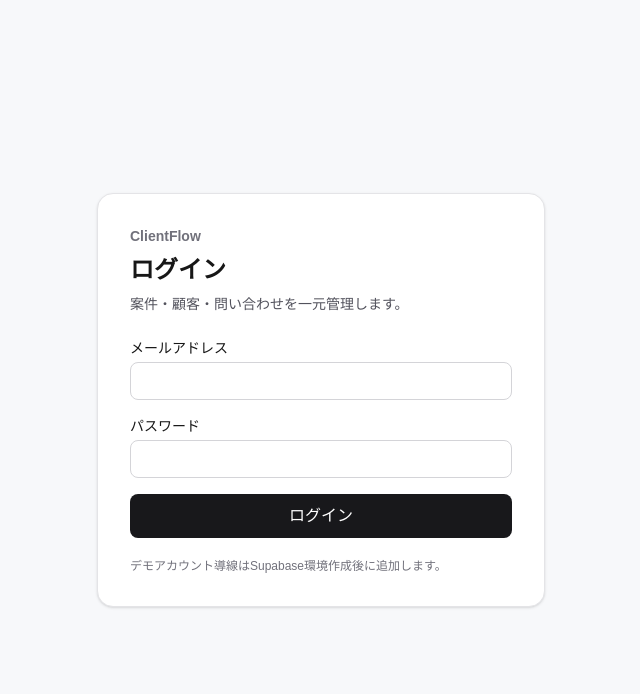
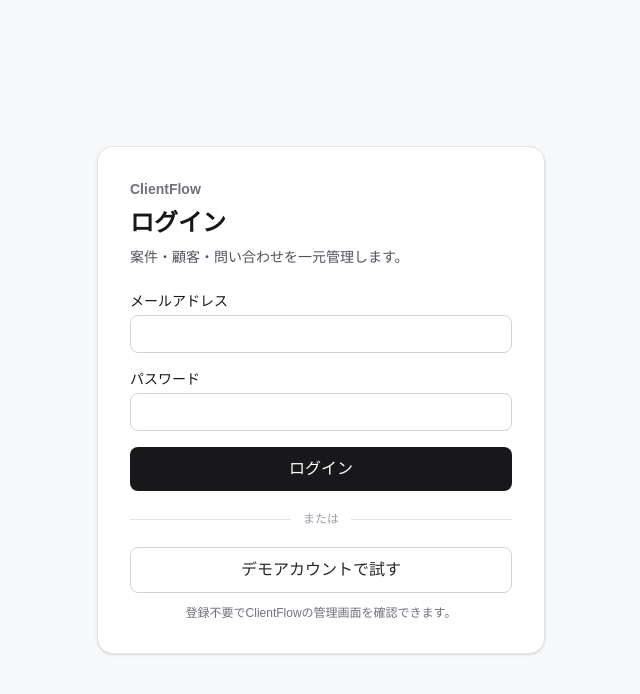
Before and after one commit to mkr-12/clientflow, a Next.js app: page /login in a window 1280 px wide. Shown: the top 694 px of the page, without its empty margins (319-959 px from the left). Built offline with nearby package versions, Linux system fonts and the light colour scheme; no server answers.

Commit message:
feat: add demo login flow

```diff
--- a/src/app/login/actions.ts
+++ b/src/app/login/actions.ts
@@ -7,15 +7,36 @@ export async function login(formData: FormData) {
   const email = String(formData.get("email") ?? "").trim();
   const password = String(formData.get("password") ?? "");
 
-  if (!email || !password) {
-    redirect("/login?error=invalid-input");
+  if (!email || !password) redirect("/login?error=invalid-input");
+
+  const supabase = await createClient();
+  const { error } = await supabase.auth.signInWithPassword({ email, password });
+
+  if (error) redirect("/login?error=login-failed");
+  redirect("/dashboard");
+}
+
+export async function demoLogin() {
+  const email = process.env.DEMO_USER_EMAIL?.trim();
+  const passwordBase64 = process.env.DEMO_USER_PASSWORD_B64;
+
+  if (!email || !passwordBase64) redirect("/login?error=demo-unavailable");
+
+  let password: string;
+  try {
+    password = Buffer.from(passwordBase64, "base64").toString("utf8");
+  } catch {
+    redirect("/login?error=demo-unavailable");
   }
+
+  if (!password) redirect("/login?error=demo-unavailable");
 
   const supabase = await createClient();
   const { error } = await supabase.auth.signInWithPassword({ email, password });
 
   if (error) {
-    redirect("/login?error=login-failed");
+    console.error("demo login failed", { code: error.code });
+    redirect("/login?error=demo-login-failed");
   }
 
   redirect("/dashboard");
--- a/src/app/login/page.tsx
+++ b/src/app/login/page.tsx
@@ -1,4 +1,14 @@
-import { login } from "./actions";
+import { redirect } from "next/navigation";
+import { createClient } from "@/lib/supabase/server";
+import { demoLogin, login } from "./actions";
+
+const errorMessage: Record<string, string> = {
+  "invalid-input": "メールアドレスとパスワードを入力してください。",
+  "login-failed": "ログインできませんでした。入力内容を確認してください。",
+  "no-organization": "利用可能なワークスペースがありません。",
+  "demo-unavailable": "デモアカウントは現在利用できません。",
+  "demo-login-failed": "デモアカウントへログインできませんでした。",
+};
 
 export default async function LoginPage({
   searchParams,
@@ -6,35 +16,70 @@ export default async function LoginPage({
   searchParams: Promise<{ error?: string }>;
 }) {
   const params = await searchParams;
-  const hasError = Boolean(params.error);
+  const supabase = await createClient();
+  const { data, error } = await supabase.auth.getClaims();
+
+  if (!error && data?.claims?.sub) redirect("/dashboard");
+
+  const message = params.error
+    ? (errorMessage[params.error] ?? "ログインできませんでした。")
+    : null;
 
   return (
     <main className="grid min-h-screen place-items-center p-6">
       <section className="w-full max-w-md rounded-2xl border border-zinc-200 bg-white p-8 shadow-sm">
         <p className="mb-2 text-sm font-semibold text-zinc-500">ClientFlow</p>
         <h1 className="text-2xl font-bold">ログイン</h1>
-        <p className="mt-2 text-sm text-zinc-600">案件・顧客・問い合わせを一元管理します。</p>
+        <p className="mt-2 text-sm text-zinc-600">
+          案件・顧客・問い合わせを一元管理します。
+        </p>
 
-        {hasError && (
+        {message && (
           <p className="mt-5 rounded-lg bg-red-50 p-3 text-sm text-red-700">
-            ログインできませんでした。入力内容を確認してください。
+            {message}
           </p>
         )}
 
         <form action={login} className="mt-6 space-y-4">
           <label className="block text-sm font-medium">
             メールアドレス
-            <input name="email" type="email" required className="mt-1 w-full rounded-lg border border-zinc-300 px-3 py-2" />
+            <input
+              name="email"
+              type="email"
+              required
+              autoComplete="email"
+              className="mt-1 w-full rounded-lg border border-zinc-300 px-3 py-2"
+            />
           </label>
           <label className="block text-sm font-medium">
             パスワード
-            <input name="password" type="password" required className="mt-1 w-full rounded-lg border border-zinc-300 px-3 py-2" />
+            <input
+              name="password"
+              type="password"
+              required
+              autoComplete="current-password"
+              className="mt-1 w-full rounded-lg border border-zinc-300 px-3 py-2"
+            />
           </label>
-          <button className="w-full rounded-lg bg-zinc-900 px-4 py-2.5 font-semibold text-white">ログイン</button>
+          <button className="w-full rounded-lg bg-zinc-900 px-4 py-2.5 font-semibold text-white">
+            ログイン
+          </button>
         </form>
 
-        <p className="mt-5 text-xs text-zinc-500">
-          デモアカウント導線はSupabase環境作成後に追加します。
+        <div className="my-5 flex items-center gap-3" aria-hidden="true">
+          <span className="h-px flex-1 bg-zinc-200" />
+          <span className="text-xs text-zinc-400">または</span>
+          <span className="h-px flex-1 bg-zinc-200" />
+        </div>
+
+        <form action={demoLogin}>
+          <button className="w-full rounded-lg border border-zinc-300 bg-white px-4 py-2.5 font-semibold text-zinc-800 hover:bg-zinc-50">
+            デモアカウントで試す
+          </button>
+        </form>
+
+        <p className="mt-3 text-center text-xs text-zinc-500">
+          登録不要でClientFlowの管理画面を確認できます。
         </p>
       </section>
     </main>
```
